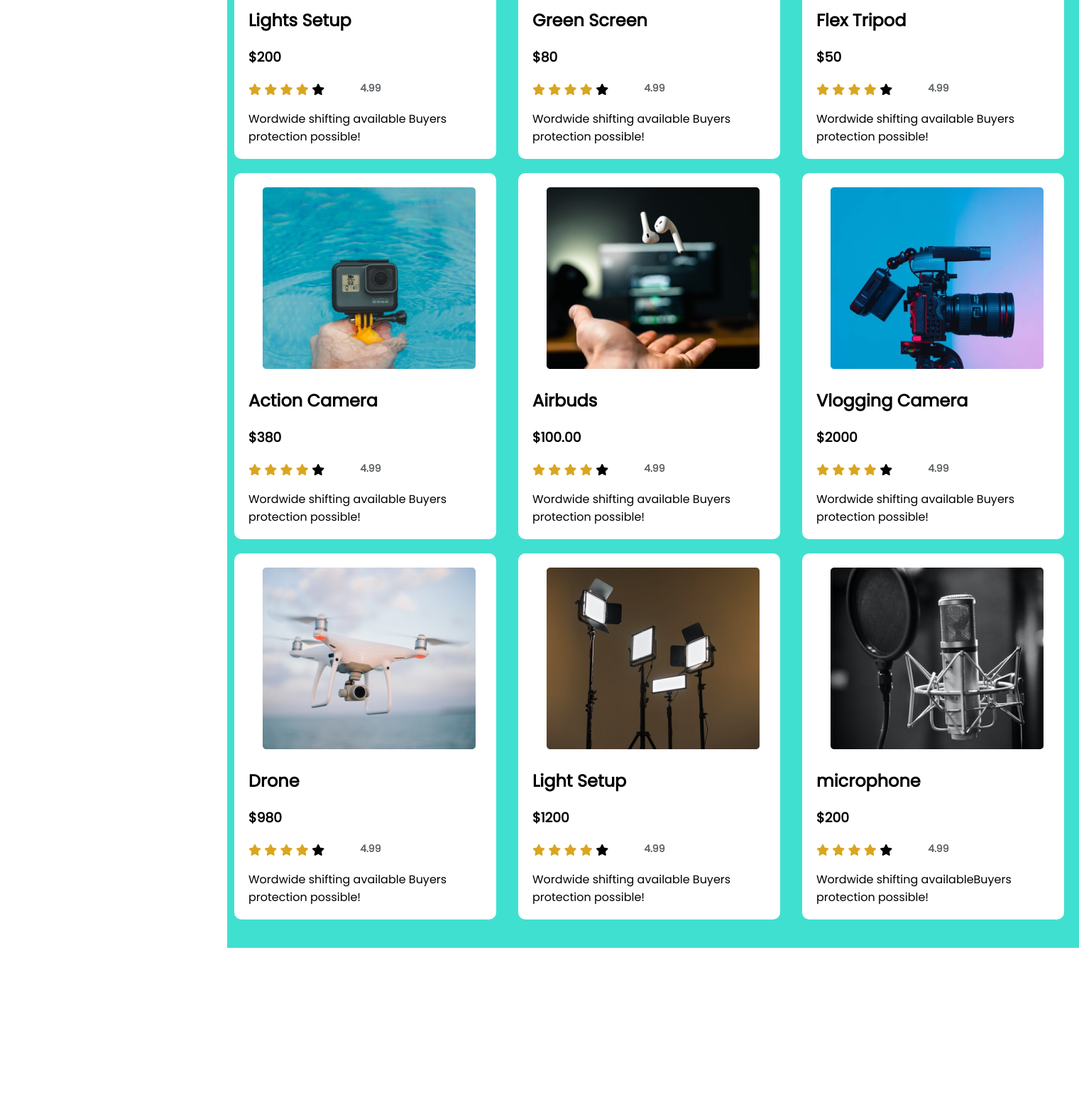
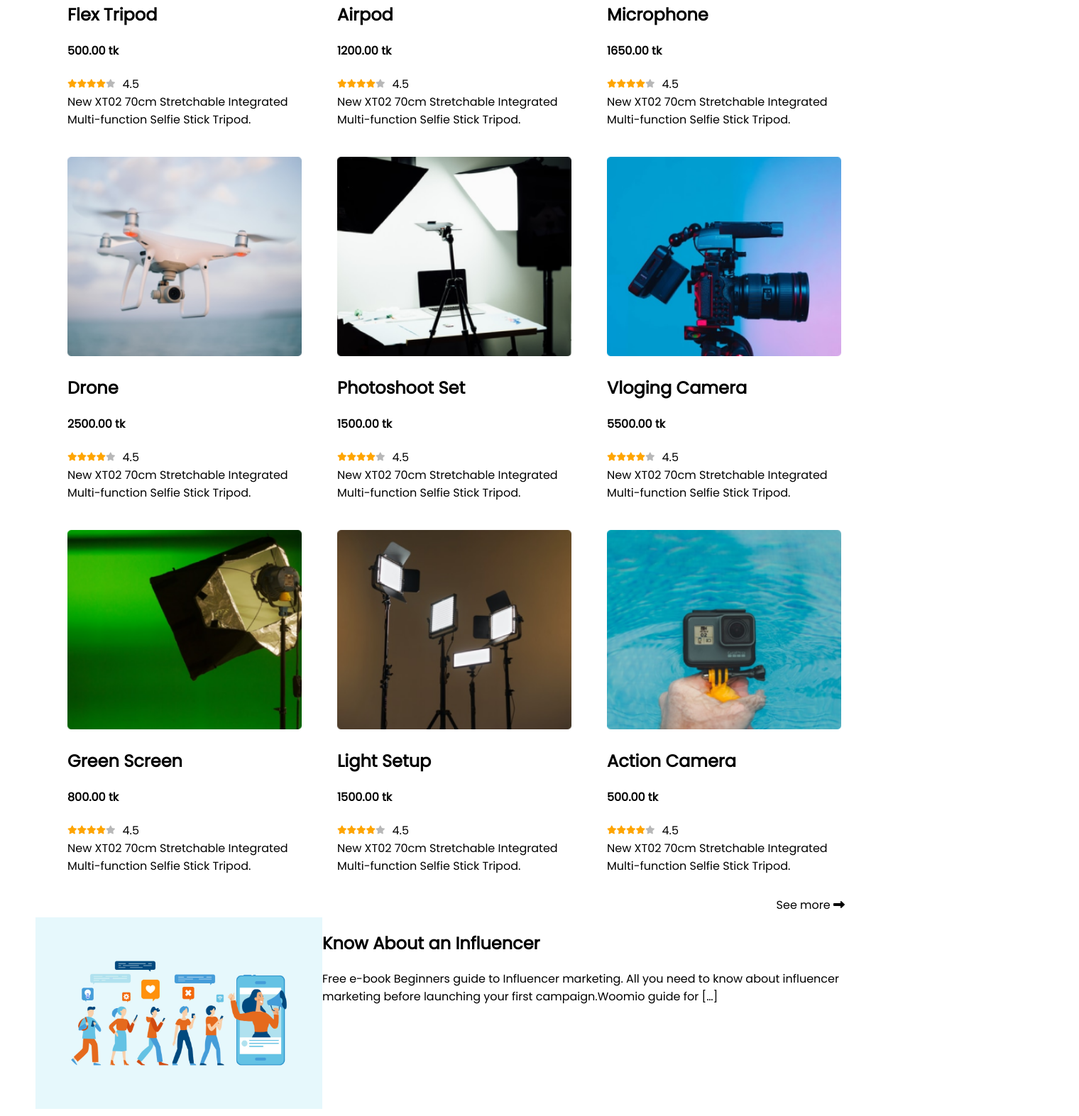
Before and after one commit to sajib359/Influencer-dairy, a plain HTML site: page index.html in a window 1280 px wide. Shown: the part 1154-2727 px from the top of the page at 71% size, 1520 px wide, since content can reach past the window. Before the commit the page ends 2510 px from the top, so only its background shows below. Drawn offline with Linux system fonts and the light colour scheme.

Commit message:
add footer

```diff
--- a/index.html
+++ b/index.html
@@ -52,192 +52,204 @@
 
     <!-- product collection section  -->
 
-    <div class="product-details">
-        <h1 class="collection">Product Collection</h1>
-    <section class="product-section">
-        <div class="product">
-            <img src="images/setup.png" alt="">
-            <h2>Lights Setup</h2>
-            <h3>$200</h3>
-            <div class="ratting">
-                <div>
-                    <i class="fas fa-star filled"></i>
-                    <i class="fas fa-star filled"></i>
-                    <i class="fas fa-star filled"></i>
-                    <i class="fas fa-star filled"></i>
-                    <i class="fas fa-star"></i>
+    <section class="container">
+            <header class="section-title">
+                <h1>Popular Collection</h1>
+            </header>
+            <div class="collection-main">
+                <article class="collection">
+                    <div class="collection-banner">
+                        <img src="images/tripod.png" alt="this is tripod.png">
+                    </div>
+                    <div class="collection-details">
+                        <h2>Flex Tripod</h2>
+                        <h4>500.00 tk</h4>
+                        <div class="review">
+                            <i class="fas fa-star fillup"></i>
+                            <i class="fas fa-star fillup"></i>
+                            <i class="fas fa-star fillup"></i>
+                            <i class="fas fa-star fillup"></i>
+                            <i class="fas fa-star"></i>
+                            <span>4.5</span>
+                        </div>
+                        <p>New XT02 70cm Stretchable Integrated Multi-function Selfie Stick Tripod.</p>
+                    </div>
+                </article>
+                <article class="collection">
+                    <div class="collection-banner">
+                        <img src="images/airpod.png" alt="this is tripod.png">
+                    </div>
+                    <div class="collection-details">
+                        <h2>Airpod</h2>
+                        <h4>1200.00 tk</h4>
+                        <div class="review">
+                            <i class="fas fa-star fillup"></i>
+                            <i class="fas fa-star fillup"></i>
+                            <i class="fas fa-star fillup"></i>
+                            <i class="fas fa-star fillup"></i>
+                            <i class="fas fa-star"></i>
+                            <span>4.5</span>
+                        </div>
+                        <p>New XT02 70cm Stretchable Integrated Multi-function Selfie Stick Tripod.</p>
+                    </div>
+                </article>
+                <article class="collection">
+                    <div class="collection-banner">
+                        <img src="images/mic.png" alt="this is tripod.png">
+                    </div>
+                    <div class="collection-details">
+                        <h2>Microphone</h2>
+                        <h4>1650.00 tk</h4>
+                        <div class="review">
+                            <i class="fas fa-star fillup"></i>
+                            <i class="fas fa-star fillup"></i>
+                            <i class="fas fa-star fillup"></i>
+                            <i class="fas fa-star fillup"></i>
+                            <i class="fas fa-star"></i>
+                            <span>4.5</span>
+                        </div>
+                        <p>New XT02 70cm Stretchable Integrated Multi-function Selfie Stick Tripod.</p>
+                    </div>
+                </article>
+                <article class="collection">
+                    <div class="collection-banner">
+                        <img src="images/drone.png" alt="this is tripod.png">
+                    </div>
+                    <div class="collection-details">
+                        <h2>Drone</h2>
+                        <h4>2500.00 tk</h4>
+                        <div class="review">
+                            <i class="fas fa-star fillup"></i>
+                            <i class="fas fa-star fillup"></i>
+                            <i class="fas fa-star fillup"></i>
+                            <i class="fas fa-star fillup"></i>
+                            <i class="fas fa-star"></i>
+                            <span>4.5</span>
+                        </div>
+                        <p>New XT02 70cm Stretchable Integrated Multi-function Selfie Stick Tripod.</p>
+                    </div>
+                </article>
+                <article class="collection">
+                    <div class="collection-banner">
+                        <img src="images/setup.png" alt="this is tripod.png">
+                    </div>
+                    <div class="collection-details">
+                        <h2>Photoshoot Set</h2>
+                        <h4>1500.00 tk</h4>
+                        <div class="review">
+                            <i class="fas fa-star fillup"></i>
+                            <i class="fas fa-star fillup"></i>
+                            <i class="fas fa-star fillup"></i>
+                            <i class="fas fa-star fillup"></i>
+                            <i class="fas fa-star"></i>
+                            <span>4.5</span>
+                        </div>
+                        <p>New XT02 70cm Stretchable Integrated Multi-function Selfie Stick Tripod.</p>
+                    </div>
+                </article>
+                <article class="collection">
+                    <div class="collection-banner">
+                        <img src="images/camera.png" alt="this is tripod.png">
+                    </div>
+                    <div class="collection-details">
+                        <h2>Vloging Camera</h2>
+                        <h4>5500.00 tk</h4>
+                        <div class="review">
+                            <i class="fas fa-star fillup"></i>
+                            <i class="fas fa-star fillup"></i>
+                            <i class="fas fa-star fillup"></i>
+                            <i class="fas fa-star fillup"></i>
+                            <i class="fas fa-star"></i>
+                            <span>4.5</span>
+                        </div>
+                        <p>New XT02 70cm Stretchable Integrated Multi-function Selfie Stick Tripod.</p>
+                    </div>
+                </article>
+                <article class="collection">
+                    <div class="collection-banner">
+                        <img src="images/single-light.png" alt="this is tripod.png">
+                    </div>
+                    <div class="collection-details">
+                        <h2>Green Screen</h2>
+                        <h4>800.00 tk</h4>
+                        <div class="review">
+                            <i class="fas fa-star fillup"></i>
+                            <i class="fas fa-star fillup"></i>
+                            <i class="fas fa-star fillup"></i>
+                            <i class="fas fa-star fillup"></i>
+                            <i class="fas fa-star"></i>
+                            <span>4.5</span>
+                        </div>
+                        <p>New XT02 70cm Stretchable Integrated Multi-function Selfie Stick Tripod.</p>
+                    </div>
+                </article>
+                <article class="collection">
+                    <div class="collection-banner">
+                        <img src="images/lights.png" alt="this is tripod.png">
+                    </div>
+                    <div class="collection-details">
+                        <h2>Light Setup</h2>
+                        <h4>1500.00 tk</h4>
+                        <div class="review">
+                            <i class="fas fa-star fillup"></i>
+                            <i class="fas fa-star fillup"></i>
+                            <i class="fas fa-star fillup"></i>
+                            <i class="fas fa-star fillup"></i>
+                            <i class="fas fa-star"></i>
+                            <span>4.5</span>
+                        </div>
+                        <p>New XT02 70cm Stretchable Integrated Multi-function Selfie Stick Tripod.</p>
+                    </div>
+                </article>
+                <article class="collection">
+                    <div class="collection-banner">
+                        <img src="images/action.png" alt="this is tripod.png">
+                    </div>
+                    <div class="collection-details">
+                        <h2>Action Camera</h2>
+                        <h4>500.00 tk</h4>
+                        <div class="review">
+                            <i class="fas fa-star fillup"></i>
+                            <i class="fas fa-star fillup"></i>
+                            <i class="fas fa-star fillup"></i>
+                            <i class="fas fa-star fillup"></i>
+                            <i class="fas fa-star"></i>
+                            <span>4.5</span>
+                        </div>
+                        <p>New XT02 70cm Stretchable Integrated Multi-function Selfie Stick Tripod.</p>
+                    </div>
+                </article>
+            </div>
+            <div class="see-more-btn">
+                <a href="#">See more <i class="fas fa-long-arrow-alt-right"></i></a>
+            </div>
+        </section>
 
-                </div>
+    <!-- about section  -->
+    <div class="last">
+        <section class="about-section">
+            <div class="about">
+                <img src="images/influencer.jpg" alt="">
+            </div>
+            <div class="about">
+                <h2>Know About an Influencer</h2>
+                <p>Free e-book Beginners guide to Influencer marketing. All you need to know about influencer marketing before launching your first campaign.Woomio guide for […]</p>
+            </div>
+        </section>
+    </div>
 
-                <div class="number">4.99</div>
-
-        </div>
-            <p>Wordwide shifting available Buyers protection possible!</p>
-
-        </div>
-        <div class="product">
-            <img src="images/single-light.png" alt="">
-            <h2>Green Screen</h2>
-            <h3>$80</h3>
-            <div class="ratting">
-                <div>
-                    <i class="fas fa-star filled"></i>
-                    <i class="fas fa-star filled"></i>
-                    <i class="fas fa-star filled"></i>
-                    <i class="fas fa-star filled"></i>
-                    <i class="fas fa-star"></i>
-
-                </div>
-
-                <div class="number">4.99</div>
-
-        </div>
-            <p>Wordwide shifting available Buyers protection possible!</p>
-
-        </div>
-        <div class="product">
-            <img src="images/tripod.png" alt="">
-            <h2>Flex Tripod</h2>
-            <h3>$50</h3>
-            <div class="ratting">
-                <div>
-                    <i class="fas fa-star filled"></i>
-                    <i class="fas fa-star filled"></i>
-                    <i class="fas fa-star filled"></i>
-                    <i class="fas fa-star filled"></i>
-                    <i class="fas fa-star"></i>
-
-                </div>
-
-                <div class="number">4.99</div>
-
-        </div>
-            <p>Wordwide shifting available Buyers protection possible!</p>
-
-        </div>
-        <div class="product">
-            <img src="images/action.png" alt="">
-            <h2>Action Camera</h2>
-            <h3>$380</h3>
-            <div class="ratting">
-                <div>
-                    <i class="fas fa-star filled"></i>
-                    <i class="fas fa-star filled"></i>
-                    <i class="fas fa-star filled"></i>
-                    <i class="fas fa-star filled"></i>
-                    <i class="fas fa-star"></i>
-
-                </div>
-
-                <div class="number">4.99</div>
-
-        </div>
-            <p>Wordwide shifting available Buyers protection possible!</p>
-
-        </div>
-        <div class="product">
-            <img src="images/airpod.png" alt="">
-            <h2>Airbuds</h2>
-            <h3>$100.00</h3>
-            <div class="ratting">
-                <div>
-                    <i class="fas fa-star filled"></i>
-                    <i class="fas fa-star filled"></i>
-                    <i class="fas fa-star filled"></i>
-                    <i class="fas fa-star filled"></i>
-                    <i class="fas fa-star"></i>
-
-                </div>
-
-                <div class="number">4.99</div>
-
-        </div>
-            <p>Wordwide shifting available Buyers protection possible!</p>
-
-        </div>
-        <div class="product">
-            <img src="images/camera.png" alt="">
-            <h2>Vlogging Camera</h2>
-            <h3>$2000</h3>
-            <div class="ratting">
-                <div>
-                    <i class="fas fa-star filled"></i>
-                    <i class="fas fa-star filled"></i>
-                    <i class="fas fa-star filled"></i>
-                    <i class="fas fa-star filled"></i>
-                    <i class="fas fa-star"></i>
-
-                </div>
-
-                <div class="number">4.99</div>
-
-        </div>
-            <p>Wordwide shifting available Buyers protection possible!</p>
-
-        </div>
-        <div class="product">
-            <img src="images/drone.png" alt="">
-            <h2>Drone</h2>
-            <h3>$980</h3>
-            <div class="ratting">
-                <div>
-                    <i class="fas fa-star filled"></i>
-                    <i class="fas fa-star filled"></i>
-                    <i class="fas fa-star filled"></i>
-                    <i class="fas fa-star filled"></i>
-                    <i class="fas fa-star"></i>
-
-                </div>
-
-                <div class="number">4.99</div>
-
-        </div>
-            <p>Wordwide shifting available Buyers protection possible!</p>
-
-        </div>
-        <div class="product">
-            <img src="images/lights.png" alt="">
-            <h2>Light Setup</h2>
-            <h3>$1200</h3>
-            <div class="ratting">
-                <div>
-                    <i class="fas fa-star filled"></i>
-                    <i class="fas fa-star filled"></i>
-                    <i class="fas fa-star filled"></i>
-                    <i class="fas fa-star filled"></i>
-                    <i class="fas fa-star"></i>
-
-                </div>
-
-                <div class="number">4.99</div>
-
-        </div>
-            <p>Wordwide shifting available Buyers protection possible!</p>
-
-        </div>
-        <div class="product">
-            <img src="images/mic.png" alt="">
-            <h2>microphone</h2>
-            <h3>$200</h3>
-            <div class="ratting">
-                    <div>
-                        <i class="fas fa-star filled"></i>
-                        <i class="fas fa-star filled"></i>
-                        <i class="fas fa-star filled"></i>
-                        <i class="fas fa-star filled"></i>
-                        <i class="fas fa-star"></i>
-
-                    </div>
-
-                    <div class="number">4.99</div>
-
-            </div>
-            <p>Wordwide shifting availableBuyers protection possible!</p>
-
+    <footer>
+        <h1 class="icon">Influencer dairy</h1>
+        <h3 class="icon">Copyright <i class="far fa-copyright"></i> 2020 influencer Dairy</h3>
+        <h4 class="icon">All rights reserved</h4>
+        <div class="icon">
+            <i class="fab fa-facebook"></i>
+            <i class="fab fa-instagram-square"></i>
+            <i class="fab fa-youtube"></i>
+            <i class="fab fa-twitter-square"></i>
         </div>
 
-    </section>
-    </div>
+    </footer>
 
 </body>
 </html>
--- a/style.css
+++ b/style.css
@@ -22,6 +22,7 @@ h1{
     font-size: 1em;
     font-weight: 700;
 }
+
 
 /* influencer dairy  */
 
@@ -73,51 +74,92 @@ hr{
 
 /* product section  */
 
-.product-details{
-    width: 1200px;
-    height: 1750px;
-    background-color: turquoise;
-    margin-left: 300px;
+.section-title h1 {
+    text-align: center;
+    font-size: 28px;
+    padding-bottom: 30px;
 }
-.collection{
-    text-align: center;
-    font-size: 3em;
-    font-weight: 700;
-    margin: 40px;
-    align-content: center;
+
+.collection-main {
+    display: grid;
+    grid-template-columns: repeat(3, 1fr);
+    grid-gap: 20px;
+    padding: 20px 60px;
 }
-.product-section{
-    display: grid;
-    grid-template-columns: repeat(3,1fr);
+
+.collection {
+    padding: 10px 15px;
+    transition: .5s;
+    border-radius: 10px;
+}
+
+.collection:hover {
+    box-shadow: rgba(0, 0, 0, 0.35) 0px 5px 15px;
+    cursor: pointer;
+}
+
+.collection .collection-banner img {
+    width: 100%;
+}
+
+.collection-details p {
+    margin: 0;
+}
+
+.fa-star {
+    color: rgba(128, 128, 128, 0.562);
+}
+
+.fillup {
+    color: orange;
+}
+
+.review {
+    display: flex;
+    align-items: center;
+}
+
+.review i {
+    font-size: 12px;
+}
+
+.review span {
+    color: var(--main-color);
+    margin-left: 10px;
+}
+
+.see-more-btn a {
+    float: right;
+    margin-right: 70px;
+    color: var(--main-color);
+    text-decoration: none;
+    transition: .5s;
+}
+
+.see-more-btn a:hover {
+    transform: scale(1.1);
+}
+
+/* about section  */
+
+.about-section{
+    display: flex;
     justify-content: space-between;
+}
+.about img{
+    width: 404px;
+    height: 270px;
+}
+.last{
+    margin: 30px;
+}
+
+
+footer{
+    background-color: black;
 
 }
-.product{
-    box-shadow:  10px white;
-    border-radius: 10px;
-    width: 329px;
-    height: 476px;
-    background-color: white;
-    align-content: center;
-    padding: 20px;
-    margin: 10px;
-
+.icon{
+    color: white;
+    text-align: center;
 }
-.product img{
-    width: 300px;
-    height: 256px;
-    margin-left: 20px;
-}
-.fa-star.filled{
-    color:goldenrod;
-}
-.ratting{
-    display: flex;
-
-}
-.number{
-    margin-left: 50px;
-    color: #5E6366;
-    font-size: 14px;
-    font-weight: 700;
-}
```
Also changed, not shown: images/influencer.jpg (added).
